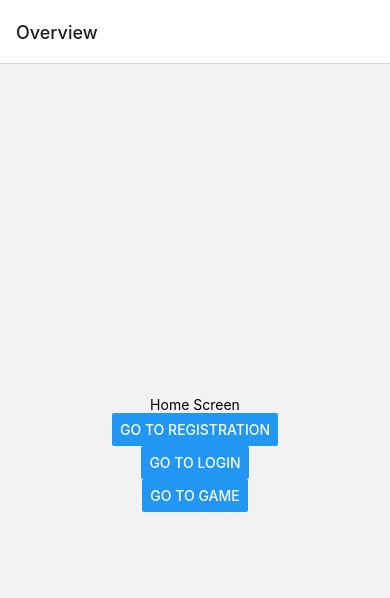
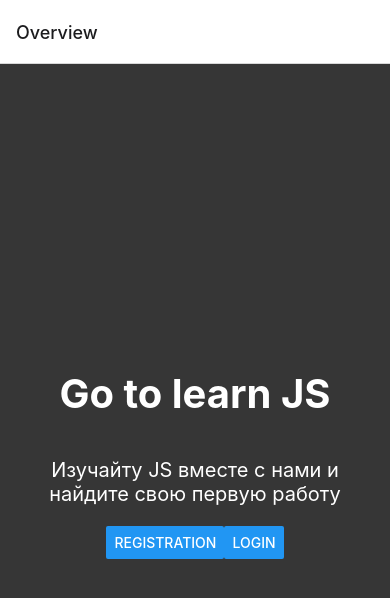
Before and after one commit to mallospall/JS-Helper, a React Native app in the folder clientApp/: screen /Home in a window 390 px wide. Shown: the top 598 px of the page. Built offline with nearby package versions, Linux system fonts and the light colour scheme.

Commit message:
HomePage done

```diff
--- a/clientApp/components/Homescreen/Homescreen.jsx
+++ b/clientApp/components/Homescreen/Homescreen.jsx
@@ -1,23 +1,54 @@
 /* eslint-disable react/prop-types */
 import React from 'react';
-import { Button, View, Text } from 'react-native';
+import {
+  StyleSheet, Button, View, Text,
+} from 'react-native';
 
 function Homescreen({ navigation }) {
+  const styles = StyleSheet.create({
+    card: {
+      backgroundColor: '#363636', flex: 1, justifyContent: 'center', alignItems: 'center',
+    },
+    description: {
+      fontSize: 40,
+      paddingVertical: 20,
+      color: 'white',
+      fontWeight: '700',
+    },
+    cardButton: {
+      paddingVertical: 20,
+      marginVertical: 20,
+      width: 200,
+
+    },
+    buttonBlock: {
+      justifyContent: 'space-between',
+      flexDirection: 'row',
+    },
+    msg: {
+      color: 'white',
+      marginVertical: 20,
+      fontSize: 20,
+      width: 350,
+      textAlign: 'center',
+    },
+  });
   return (
-    <View style={{ flex: 1, alignItems: 'center', justifyContent: 'center' }}>
-      <Text>Home Screen</Text>
+    <View style={styles.card}>
+      <Text style={styles.description}>Go to learn JS</Text>
+      <Text style={styles.msg}>Изучайту JS вместе с нами и найдите свою первую работу</Text>
+      <View style={styles.buttonBlock}>
         <Button
-        title="Go to Registration"
+          style={styles.carBbutton}
+          title="Registration"
           onPress={() => navigation.navigate('Reg')}
         />
         <Button
-        title="Go to Login"
+          style={styles.cardButton}
+          title="Login"
           onPress={() => navigation.navigate('Log')}
         />
-      <Button
-        title="Go to Game"
-        onPress={() => navigation.navigate('Game')}
-      />
+      </View>
     </View>
   );
 }
```
Lines whose indentation alone changed are shown as unchanged.
